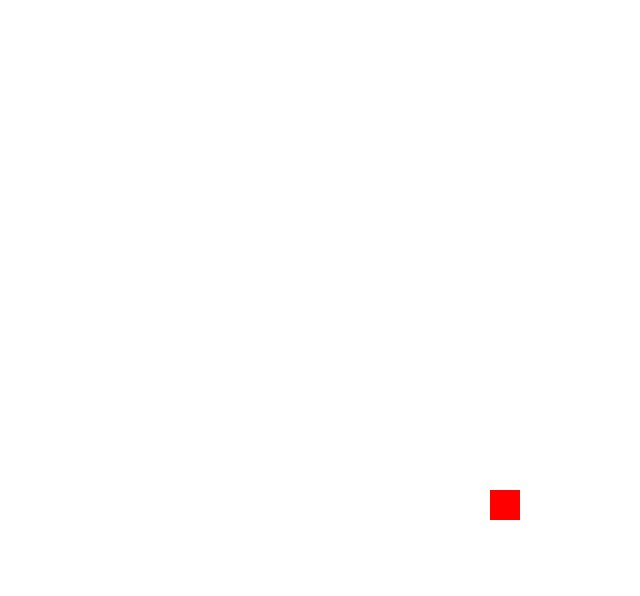
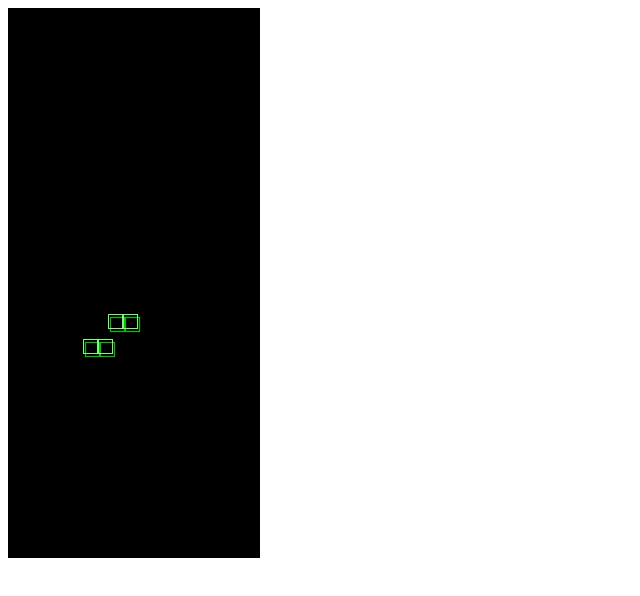
Before and after one commit to quiet-mouse/test11, a plain HTML site: page index.html in a window 1280 px wide. Shown: the whole page, without its empty margins (0-640 px from the left). Drawn offline with Linux system fonts and the light colour scheme.

Commit message:
Update index.html

```diff
--- a/index.html
+++ b/index.html
@@ -1,33 +1,97 @@
 <!DOCTYPE html>
 <html>
 <head>
-	<meta charset="utf-8">
-	<meta name="viewport" content="width=device-width, initial-scale=1.0, maximum-scale=1.0, minimum-scale=1.0, user-scalable=no">
-	<meta http-equiv="X-UA-Compatible" content="IE=edge,chrome=1">
-	<title>Examples</title>
-  <style>
-    #div1{
-      background: red;
-      width: 30px;
-      height: 30px;
-      position: absolute;
-    }
-  </style>
+    <meta http-equiv="Content-Type" content="text/html; charset=GBK">
 </head>
 <body>
-    <div id="div1"></div>
-    <script type="text/javascript">
-    	var d1 =document.getElementById('div1')
-    	var l = 0;
-    	var t = 0;
-    	setInterval(function(){
-    		if(l>=0&&l<=document.documentElement.clientWidth&&t>=0&&t<=document.documentElement.clientHeight){
-	    		d1.style.left = l+'px'
-	    		d1.style.top = t+'px'
-	    		t+=10
-	    		l+=10
-	    	}
-    	}, 100)
+    <div id="box" style="width:252px;font:25px/25px 宋体;background:#000;color:#9f9;text-shadow:2px 3px 1px #0f0;"></div>
+    <script>
+    var map = eval("[" + Array(23).join("0x801,") + "0xfff]");
+    var tatris = [
+        [0x6600],
+        [0x2222, 0xf00],
+        [0xc600, 0x2640],
+        [0x6c00, 0x4620],
+        [0x4460, 0x2e0, 0x6220, 0x740],
+        [0x2260, 0xe20, 0x6440, 0x4700],
+        [0x2620, 0x720, 0x2320, 0x2700]
+    ];
+    var keycom = {
+        "38": "rotate(1)",
+        "40": "down()",
+        "37": "move(2,1)",
+        "39": "move(0.5,-1)"
+    };
+    var dia, pos, bak, run;
+
+    function start() {
+        dia = tatris[~~(Math.random() * 7)];
+        bak = pos = {
+            fk: [],
+            y: 0,
+            x: 4,
+            s: ~~(Math.random() * 4)
+        };
+        rotate(0);
+    }
+
+    function over() {
+        document.onkeydown = null;
+        clearInterval(run);
+        alert("GAME OVER");
+    }
+
+    function update(t) {
+        bak = {
+            fk: pos.fk.slice(0),
+            y: pos.y,
+            x: pos.x,
+            s: pos.s
+        };
+        if (t) return;
+        for (var i = 0, a2 = ""; i < 22; i++)
+            a2 += map[i].toString(2).slice(1, -1) + "<br/>";
+        for (var i = 0, n; i < 4; i++)
+            if (/([^0]+)/.test(bak.fk[i].toString(2).replace(/1/g, "\u25a1")))
+                a2 = a2.substr(0, n = (bak.y + i + 1) * 15 - RegExp.$_.length - 4) + RegExp.$1 + a2.slice(n + RegExp.$1.length);
+        document.getElementById("box").innerHTML = a2.replace(/1/g, "\u25a0").replace(/0/g, "\u3000");
+    }
+
+    function is() {
+        for (var i = 0; i < 4; i++)
+            if ((pos.fk[i] & map[pos.y + i]) != 0) return pos = bak;
+    }
+
+    function rotate(r) {
+        var f = dia[pos.s = (pos.s + r) % dia.length];
+        for (var i = 0; i < 4; i++)
+            pos.fk[i] = (f >> (12 - i * 4) & 15) << pos.x;
+        update(is());
+    }
+
+    function down() {
+        ++pos.y;
+        if (is()) {
+            for (var i = 0; i < 4 && pos.y + i < 22; i++)
+                if ((map[pos.y + i] |= pos.fk[i]) == 0xfff)
+                    map.splice(pos.y + i, 1), map.unshift(0x801);
+            if (map[1] != 0x801) return over();
+            start();
+        }
+        update();
+    }
+
+    function move(t, k) {
+        pos.x += k;
+        for (var i = 0; i < 4; i++)
+            pos.fk[i] *= t;
+        update(is());
+    }
+    document.onkeydown = function(e) {
+        eval(keycom[(e ? e : event).keyCode]);
+    };
+    start();
+    run = setInterval("down()", 400);
     </script>
 </body>
 </html>
```
